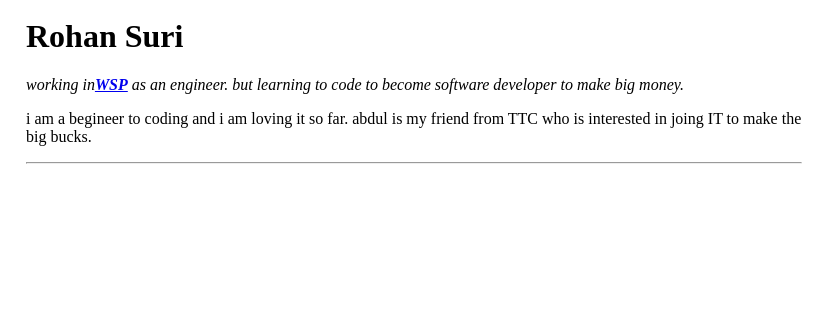
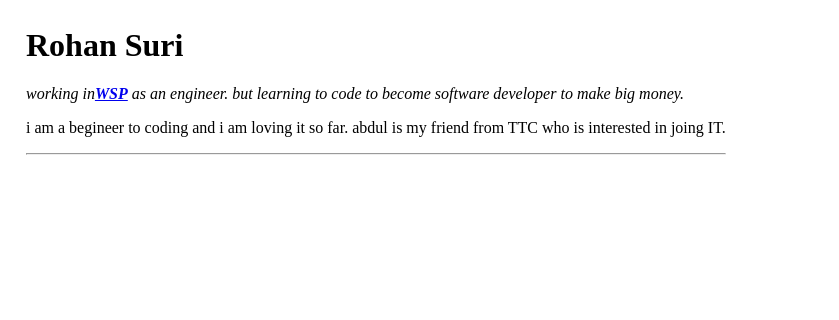
Before and after one commit to rohansuri1311/cv, a plain HTML site: page index.html in a window 1280 px wide. Shown: the part 105-425 px from the top of the page, 441-1280 px from the left. Drawn offline with Linux system fonts and the light colour scheme.

Commit message:
Update index.html

```diff
--- a/index.html
+++ b/index.html
@@ -10,7 +10,7 @@
                     <td><img src="https://he-s3.s3.amazonaws.com/media/avatars/prin/resized/200/photo.jpg" alt="Rohan Profile Photo"></td>
                     <td><h1>Rohan Suri</h1>
                     <p><em>working in<strong><a href="https://www.wsp.com/en-ca">WSP</a></strong> as an engineer. but learning to code to become software developer to make big money.</em></p>
-                    <p>i am a begineer to coding and i am loving it so far. abdul is my friend from TTC who is interested in joing IT to make the big bucks.</p>
+                    <p>i am a begineer to coding and i am loving it so far. abdul is my friend from TTC who is interested in joing IT.</p>
                     <hr>
                     </td>
                 </tr>
```
